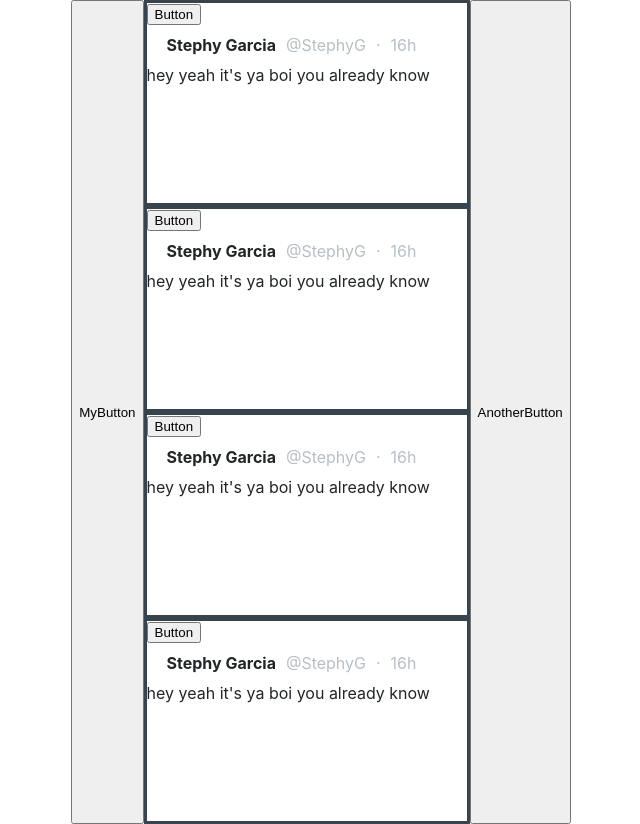
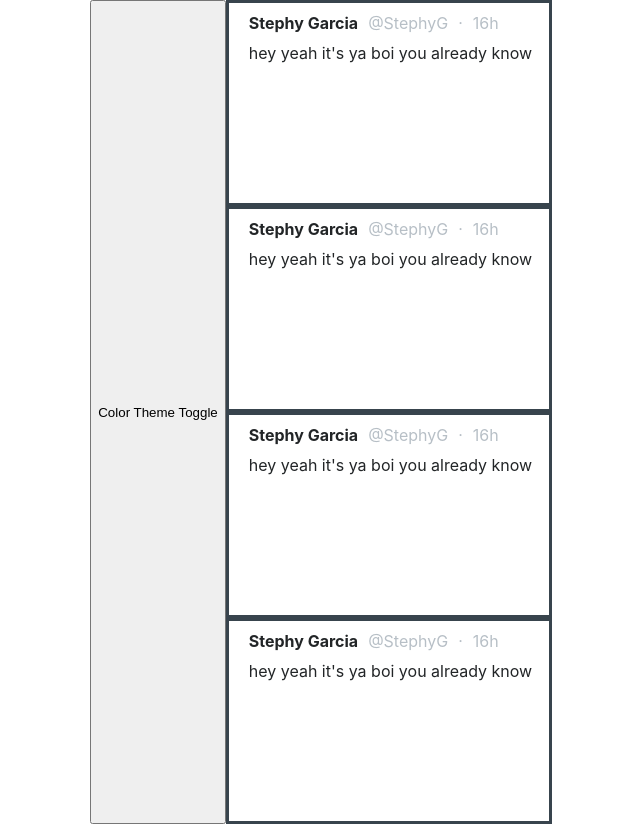
Before and after one commit to michael-mcmasters/twitter-clone, a React (Create React App) app: page / in a window 1280 px wide. Shown: the whole page, without its empty margins (319-959 px from the left). Built offline with nearby package versions, Linux system fonts and the light colour scheme.

Commit message:
Took Color Theme button out of tweets component. Now there is only one beside them

```diff
--- a/src/App.js
+++ b/src/App.js
@@ -1,5 +1,6 @@
-import React, { useEffect } from "react";
+import React, { useEffect, useContext } from "react";
 import Tweet from "./components/tweet/Tweet";
+import ColorThemeToggle from "./components/ColorThemeToggle";
 import { ColorThemeProvider } from "./components/customHooks/ColorThemeContext.js";
 // as of now, this class is not using App.css
 //import "./App.css";
@@ -9,16 +10,15 @@ import { ColorThemeProvider } from "./components/customHooks/ColorThemeContext.j
 export default function App() {
   return (
     <div style={tweetsContainer}>
-      <button>MyButton</button>
-      <div>
-        <ColorThemeProvider>
+      <ColorThemeProvider>
+        <ColorThemeToggle></ColorThemeToggle>
+        <div>
           <Tweet style={upAndDown}></Tweet>
           <Tweet></Tweet>
           <Tweet></Tweet>
           <Tweet></Tweet>
-        </ColorThemeProvider>
-      </div>
-      <button>AnotherButton</button>
+        </div>
+      </ColorThemeProvider>
     </div>
   );
 }
--- /dev/null
+++ b/src/components/ColorThemeToggle.js
@@ -0,0 +1,11 @@
+import React, { useContext } from "react";
+import { SetColorThemeContext } from "./customHooks/ColorThemeContext.js";
+
+// This is actually a button for now. But may change to a toggle in the future hence its name.
+export default function ColorThemeToggle() {
+  return (
+    <button onClick={useContext(SetColorThemeContext)}>
+      Color Theme Toggle
+    </button>
+  );
+}
--- a/src/components/tweet/Tweet.js
+++ b/src/components/tweet/Tweet.js
@@ -9,8 +9,7 @@ export default function Tweet() {
 
   return (
     <div style={container(colorTheme)}>
-      <button onClick={useContext(SetColorThemeContext)}>Button</button>
-      <div style={headContainer}>
+      <div style={topOfTweetContainer}>
         <div style={name(colorTheme)}>Stephy Garcia</div>
         <div style={screenName(colorTheme)}>@StephyG</div>
         <div style={screenName(colorTheme)}>·</div>
@@ -30,7 +29,7 @@ function container(colorTheme) {
 }
 
 // the top row of a tweet (name, username, how old tweet is)
-const headContainer = {
+const topOfTweetContainer = {
   // How wide row is
   width: "300px",
   // makes grid from left to right
@@ -56,5 +55,5 @@ function screenName(colorTheme) {
 }
 
 function body(colorTheme) {
-  return { color: colorTheme.textPrime };
+  return { color: colorTheme.textPrime, paddingLeft: "10px", margin: "10px" };
 }
```
